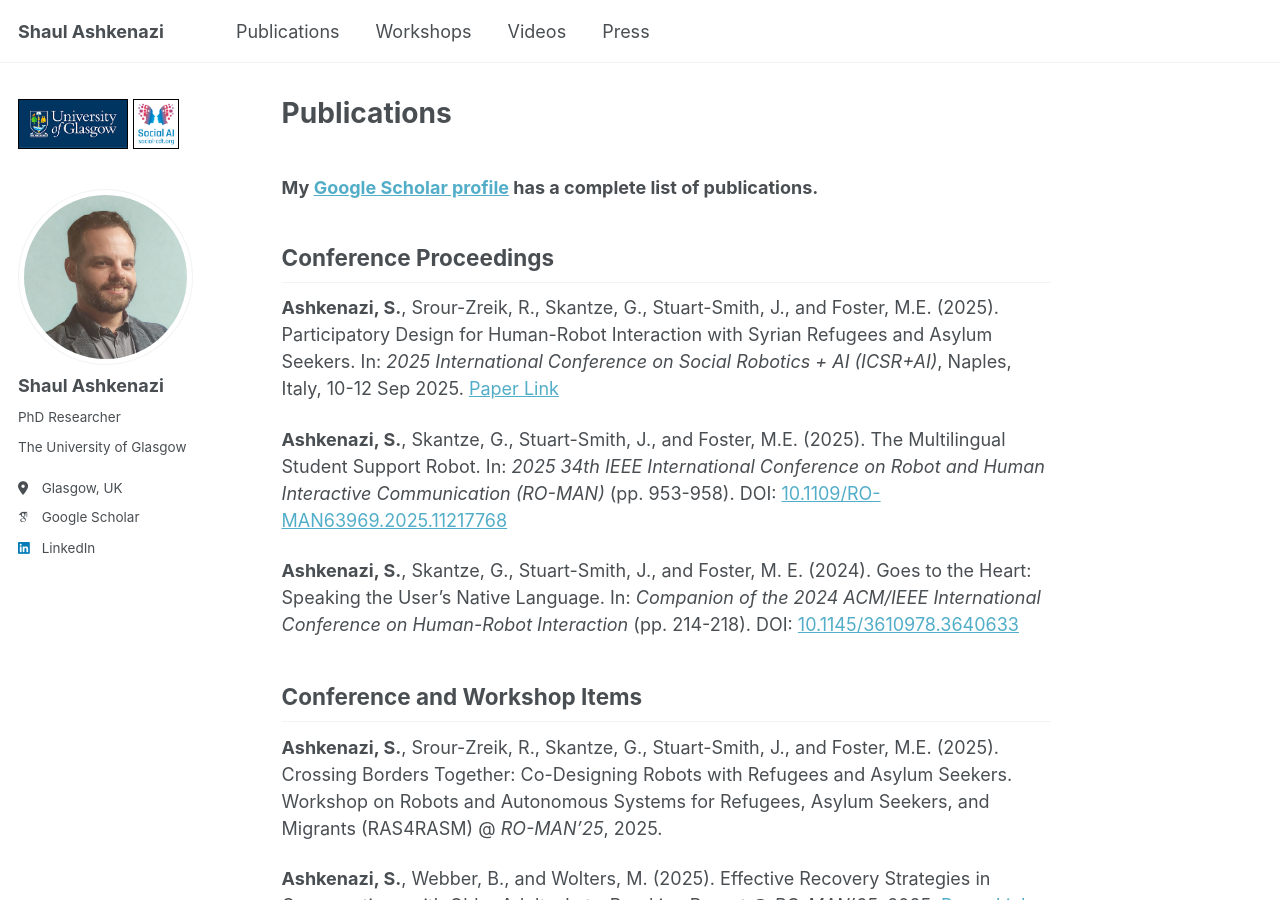
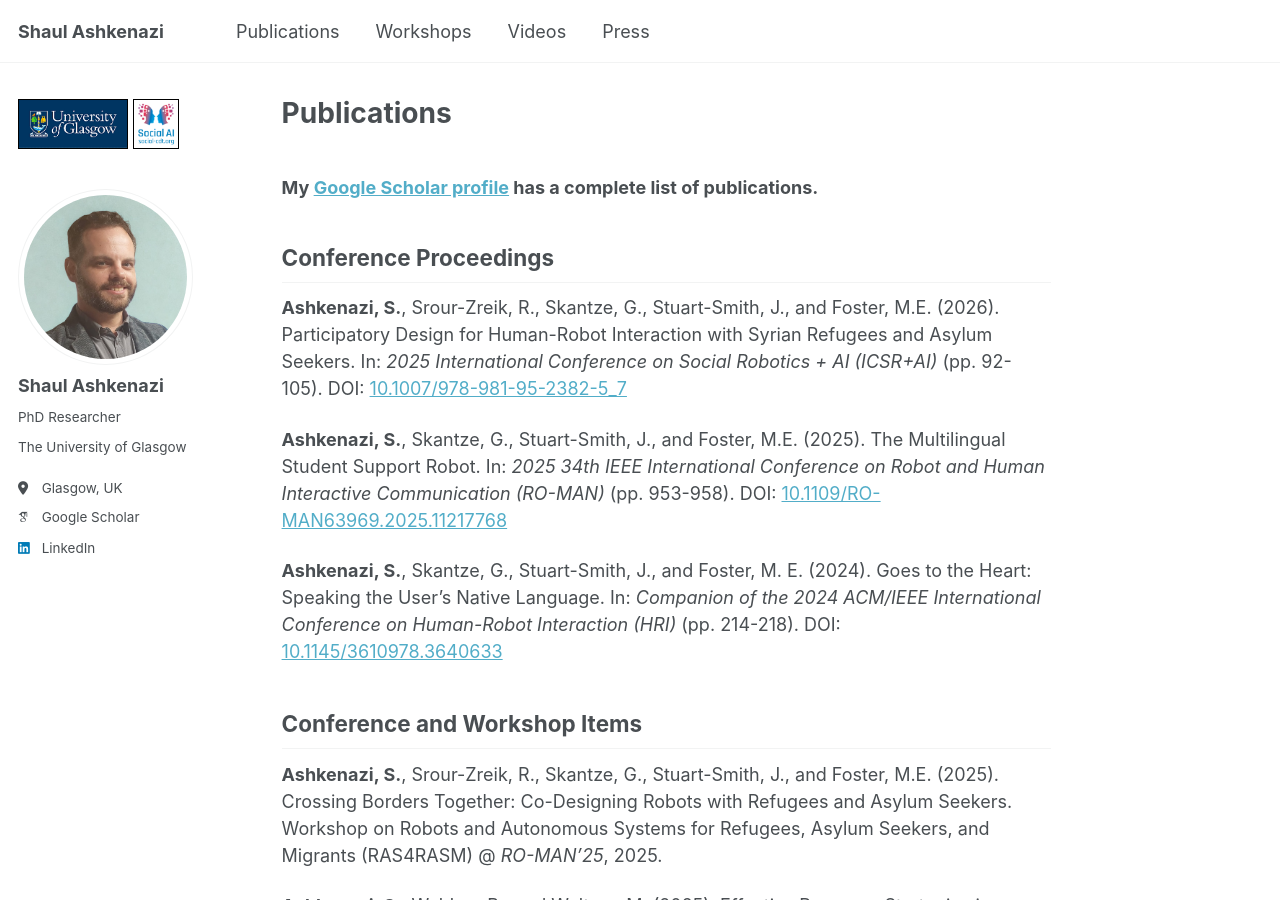
Before and after one commit to shaulash/shaulash.github.io, a Jekyll site: the page built from _pages/publications.md, in a window 1280 px wide and 900 px high. Built offline with Jekyll 4.4.1, drawn with Linux system fonts in a browser that asks for light colours; some web fonts are replaced.

Commit message:
added doi for publication

```diff
--- a/_pages/publications.md
+++ b/_pages/publications.md
@@ -9,10 +9,10 @@ permalink: /publications/
 
 ## Conference Proceedings
 
-**Ashkenazi, S.**, Srour-Zreik, R., Skantze, G., Stuart-Smith, J., and Foster, M.E. (2025).
+**Ashkenazi, S.**, Srour-Zreik, R., Skantze, G., Stuart-Smith, J., and Foster, M.E. (2026).
 Participatory Design for Human-Robot Interaction with Syrian Refugees and Asylum Seekers.
-In: _2025 International Conference on Social Robotics + AI (ICSR+AI)_, Naples, Italy, 10-12 Sep 2025.
-[Paper Link](https://shaulashkenazi.com/publications/2025_ICSR_preprint__participatory_design_for_hri_with_syrian_refugees_and_asylum_seekers.pdf)
+In: _2025 International Conference on Social Robotics + AI (ICSR+AI)_ (pp. 92-105). DOI:
+[10.1007/978-981-95-2382-5_7](https://doi.org/10.1007/978-981-95-2382-5_7)
 
 **Ashkenazi, S.**, Skantze, G., Stuart-Smith, J., and Foster, M.E. (2025).
 The Multilingual Student Support Robot. In:
@@ -21,7 +21,7 @@ _2025 34th IEEE International Conference on Robot and Human Interactive Communic
 
 **Ashkenazi, S.**, Skantze, G., Stuart-Smith, J., and Foster, M. E. (2024).
 Goes to the Heart: Speaking the User's Native Language.
-In: _Companion of the 2024 ACM/IEEE International Conference on Human-Robot Interaction_ (pp. 214-218). DOI:
+In: _Companion of the 2024 ACM/IEEE International Conference on Human-Robot Interaction (HRI)_ (pp. 214-218). DOI:
 [10.1145/3610978.3640633](https://dl.acm.org/doi/10.1145/3610978.3640633)
 
 ## Conference and Workshop Items
```
